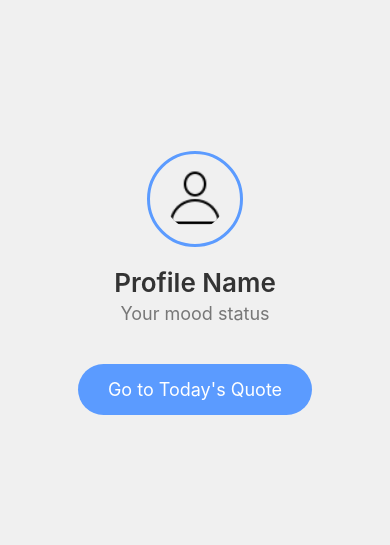
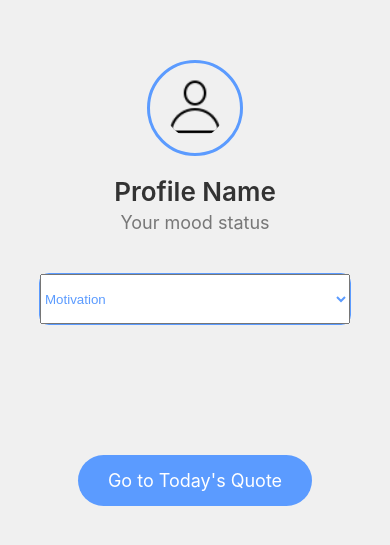
Before and after one commit to ns-develops/Rise-app, a React Native app: screen /Profile in a window 390 px wide. Shown: the part 139-684 px from the top of the page. Built offline with nearby package versions, Linux system fonts and the light colour scheme.

Commit message:
upd themeoptions picker, starting with adding chat

```diff
--- a/App.js
+++ b/App.js
@@ -1,4 +1,3 @@
-// App.js
 import React from 'react';
 import { NavigationContainer } from '@react-navigation/native';
 import { createNativeStackNavigator } from '@react-navigation/native-stack';
--- a/ProfileScreen.js
+++ b/ProfileScreen.js
@@ -1,9 +1,25 @@
 import React, { useState, useEffect } from 'react';
 import { View, Text, Image, StyleSheet, TouchableOpacity, Platform } from 'react-native';
 import * as ImagePicker from 'expo-image-picker';
+import { Picker } from '@react-native-picker/picker';
+
+const categories = [
+  'Motivation',
+  'Spiritual',
+  'Entrepreneurs',
+  'Stoics',
+  'Science',
+  'Politics',
+  'Creativity',
+  'Wisdom',
+  'Love',
+  'Nature',
+  'Popular unknown'
+];
 
 const ProfileScreen = ({ navigation }) => {
   const [image, setImage] = useState(null);
+  const [selectedCategory, setSelectedCategory] = useState(categories[0]);
 
   useEffect(() => {
     (async () => {
@@ -47,8 +63,22 @@ const ProfileScreen = ({ navigation }) => {
       <Text style={styles.name}>Profile Name</Text>
       <Text style={styles.subtitle}>Your mood status</Text>
 
+      <View style={styles.pickerWrapper}>
+        <Picker
+          selectedValue={selectedCategory}
+          onValueChange={(itemValue) => setSelectedCategory(itemValue)}
+          mode="dropdown"
+          style={styles.picker}
+          dropdownIconColor="#5B9BFF"
+        >
+          {categories.map((cat) => (
+            <Picker.Item key={cat} label={cat} value={cat} />
+          ))}
+        </Picker>
+      </View>
+
       <TouchableOpacity
-        onPress={() => navigation.navigate('Quotes')}
+        onPress={() => navigation.navigate('Quotes', { category: selectedCategory })}
         style={styles.quoteButton}
       >
         <Text style={styles.buttonText}>Go to Today's Quote</Text>
@@ -87,15 +117,29 @@ const styles = StyleSheet.create({
     marginTop: 5,
     marginBottom: 40,
   },
+  pickerWrapper: {
+    width: '80%',
+    borderWidth: 1,
+    borderColor: '#5B9BFF',
+    borderRadius: 10,
+    backgroundColor: '#fff',
+    marginBottom: 50,
+  },
+  picker: {
+    height: 50,
+    color: '#5B9BFF',
+  },
   quoteButton: {
     backgroundColor: '#5B9BFF',
     paddingVertical: 15,
     paddingHorizontal: 30,
     borderRadius: 30,
+    marginTop: 80,
   },
   buttonText: {
     color: '#fff',
     fontSize: 18,
+    textAlign: 'center',
   },
 });
 
--- a/QuotesScreen.js
+++ b/QuotesScreen.js
@@ -42,7 +42,6 @@ const QuotesScreen = ({ navigation }) => {
     <View style={{ flex: 1, backgroundColor: '#F0F0F0' }}>
       <StatusBar style="light" />
 
-      {/* Settingsknapp i övre högra hörnet */}
       <TouchableOpacity
         onPress={() => navigation.navigate('Settings')}
         style={{
--- a/package.json
+++ b/package.json
@@ -10,10 +10,12 @@
   },
   "dependencies": {
     "@expo/vector-icons": "^14.1.0",
+    "@react-native-picker/picker": "^2.11.1",
     "@react-navigation/native": "^7.1.17",
     "@react-navigation/native-stack": "^7.3.25",
     "expo": "~53.0.20",
     "expo-clipboard": "~7.1.5",
+    "expo-image-picker": "~16.1.4",
     "expo-status-bar": "~2.2.3",
     "expo-updates": "~0.28.17",
     "react": "19.0.0",
@@ -23,8 +25,7 @@
     "react-native-safe-area-context": "5.4.0",
     "react-native-screens": "~4.11.1",
     "react-native-snackbar": "^2.9.0",
-    "react-native-toast-message": "^2.3.3",
-    "expo-image-picker": "~16.1.4"
+    "react-native-toast-message": "^2.3.3"
   },
   "devDependencies": {
     "@babel/core": "^7.20.0"
```
Also changed, not shown: 1 other file (tests, documents, lock files or other folders).
